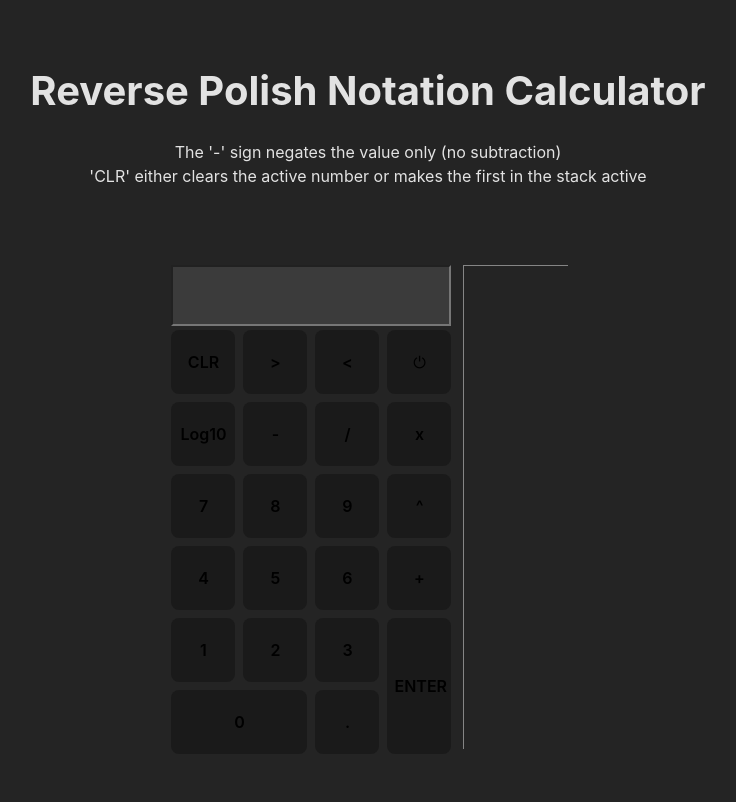
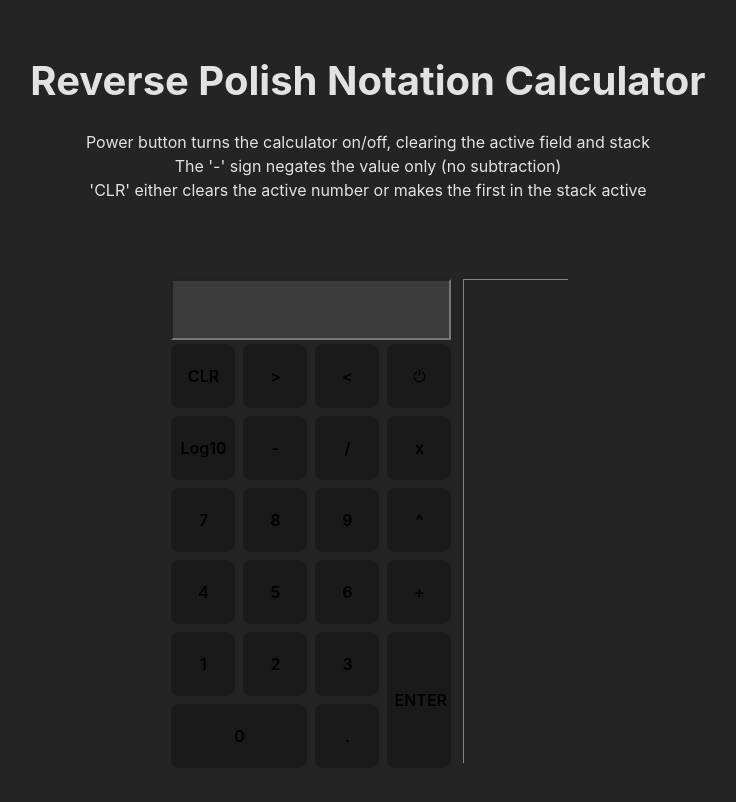
Before and after one commit to suigolicious/calculator-exercise, a React (Vite) app: page / in a window 1280 px wide. Shown: the whole page, without its empty margins (272-1008 px from the left). Built offline with nearby package versions, Linux system fonts and the light colour scheme.

Commit message:
Add final comment

```diff
--- a/src/App.tsx
+++ b/src/App.tsx
@@ -146,6 +146,8 @@ function App() {
     <>
       <h1>Reverse Polish Notation Calculator</h1>
       <h2>
+        Power button turns the calculator on/off, clearing the active field and stack
+        <br />
         The '-' sign negates the value only (no subtraction)
         <br />
         'CLR' either clears the active number or makes the first in the stack active
```
